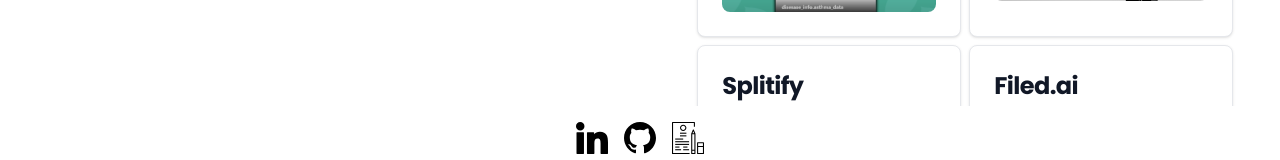
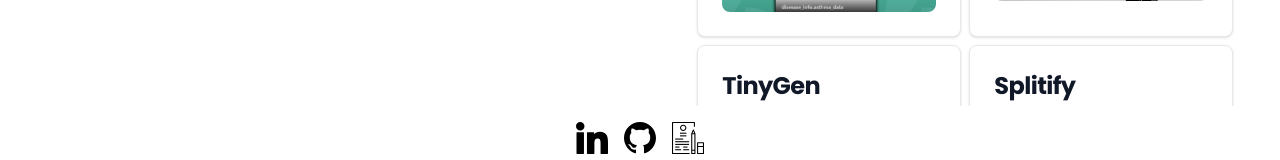
Before and after one commit to JasYi/personal-website, a Next.js app: page / in a window 1280 px wide. Both pictures are taken after a click on the button "Web/App Developer". Shown: the part 630-790 px from the top of the page. Built offline with nearby package versions, Linux system fonts and the light colour scheme.

Commit message:
adding tinygen

```diff
--- a/components/webapp/web_app_dev.js
+++ b/components/webapp/web_app_dev.js
@@ -19,6 +19,14 @@
         "Instantly turn form images into live web forms | Hack the North '24",
       link: "https://www.formulate.live",
       img: "/Formulate_mockup.jpg",
+    },
+    {
+      name: "TinyGen",
+      tech: ["FastAPI", "OpenAI", "Vercel"],
+      description:
+        "Given a Github repo link and a prompt, generate a diff that accomplishes the given prompt",
+      link: "https://github.com/JasYi/jason-yi-tinygen",
+      img: "/github.png",
     },
     {
       name: "Splitify",
```
Also changed, not shown: public/github.png (added).
